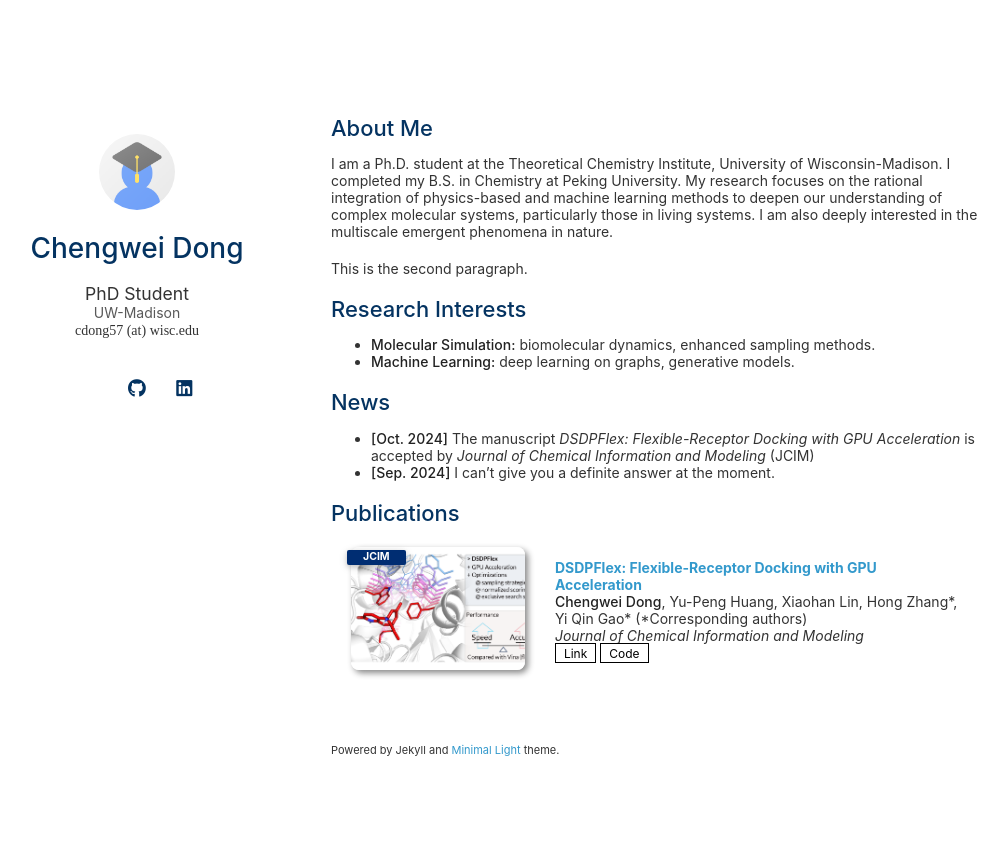
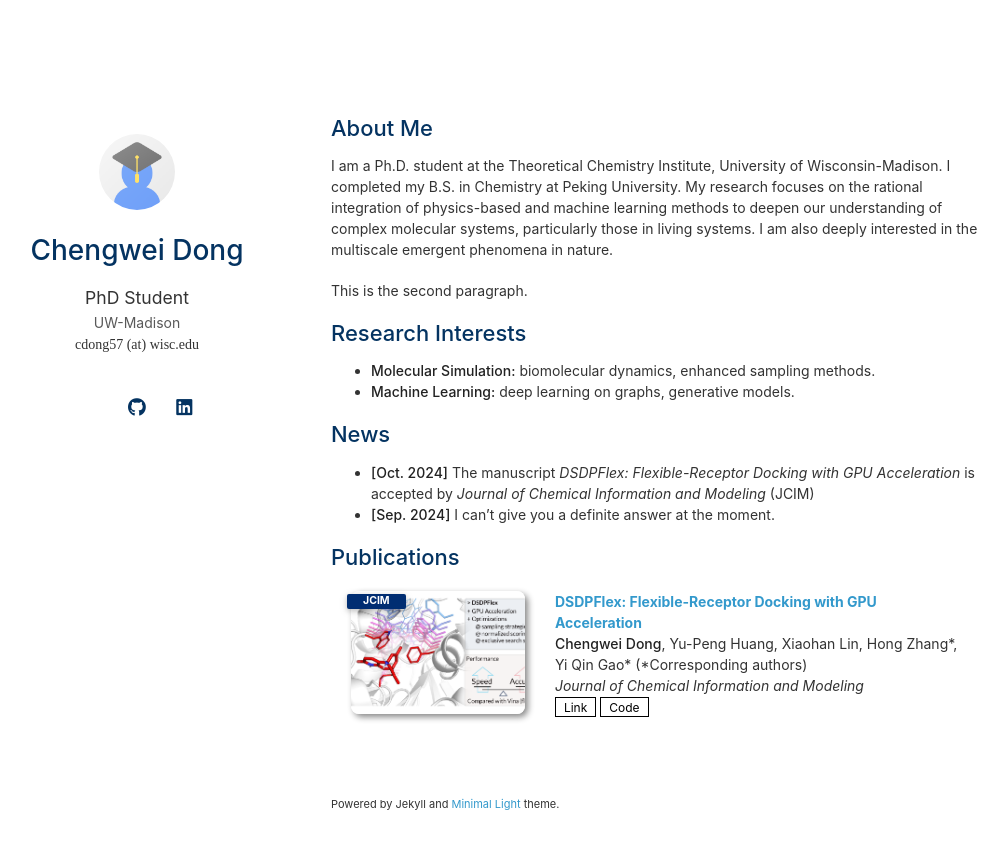
Before and after one commit to HCAya/profile, a Jekyll site: the page built from index.md, in a window 1280 px wide. Shown: the top 849 px of the page, without its empty margins (139-1147 px from the left). Built offline with Jekyll 4.4.1, drawn with Linux system fonts in a browser that asks for light colours; a style sheet for code colours, icons or effects is not loaded; our own code applies the rules of GitHub Pages for plain Markdown files.

Commit message:
format adjustment

```diff
--- a/_data/publications.yml
+++ b/_data/publications.yml
@@ -2,8 +2,8 @@ main:
 
   - title: "DSDPFlex: Flexible-Receptor Docking with GPU Acceleration"
     authors: <strong>Chengwei Dong</strong>, Yu-Peng Huang, Xiaohan Lin, Hong Zhang*, Yi Qin Gao* (*Corresponding authors)
-    conference_short: JCIM
-    conference: Journal of Chemical Information and Modeling
+    journal_short: JCIM
+    journal: Journal of Chemical Information and Modeling
     pdf: https://doi.org/10.1021/acs.jcim.4c01715
     code: https://github.com/PKUGaoGroup/DSDPFlex
     image: ./assets/img/DSDPFlex-TOC-dpi300-1.png
--- a/_includes/publications.md
+++ b/_includes/publications.md
@@ -10,15 +10,15 @@
   <div class="col-sm-3 abbr" style="position: relative;padding-right: 15px;padding-left: 15px;">
     {% if link.image %}
     <img src="{{ link.image }}" class="teaser img-fluid z-depth-1" style="width=100;height=40%">
-    {% if link.conference_short %}
-    <abbr class="badge">{{ link.conference_short }}</abbr>
+    {% if link.journal_short %}
+    <abbr class="badge">{{ link.journal_short }}</abbr>
     {% endif %}
     {% endif %}
   </div>
   <div class="col-sm-9" style="position: relative;padding-right: 15px;padding-left: 20px;">
       <div class="title"><a href="{{ link.pdf }}">{{ link.title }}</a></div>
       <div class="author">{{ link.authors }}</div>
-      <div class="periodical"><em>{{ link.conference }}</em>
+      <div class="periodical"><em>{{ link.journal }}</em>
       </div>
     <div class="links">
       {% if link.pdf %}
--- a/assets/css/font_sans_serif.css
+++ b/assets/css/font_sans_serif.css
@@ -3,7 +3,7 @@
 body {
     background-color: #fff;
     padding:50px;
-    font: 14px -apple-system, BlinkMacSystemFont, "Lato", "Segoe UI", Roboto, Oxygen, Ubuntu, Cantarell, "Fira Sans", "Droid Sans", "Helvetica Neue", Arial, sans-serif, "Apple Color Emoji", "Segoe UI Emoji", "Segoe UI Symbol";
+    font: 14px/1.5 -apple-system, BlinkMacSystemFont, "Lato", "Segoe UI", Roboto, Oxygen, Ubuntu, Cantarell, "Fira Sans", "Droid Sans", "Helvetica Neue", Arial, sans-serif, "Apple Color Emoji", "Segoe UI Emoji", "Segoe UI Symbol";
     color:#333333;
     font-weight:400;
   }
```
